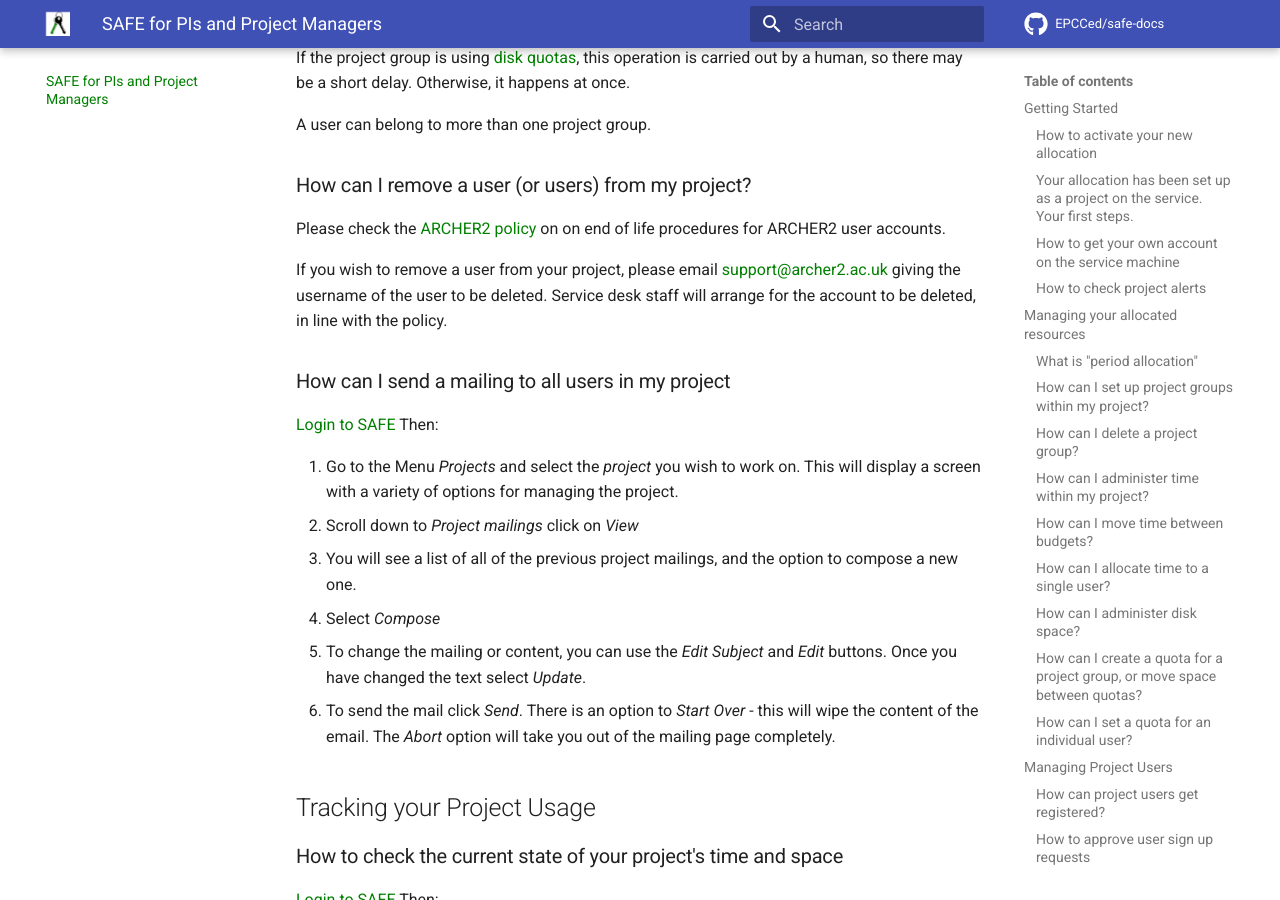
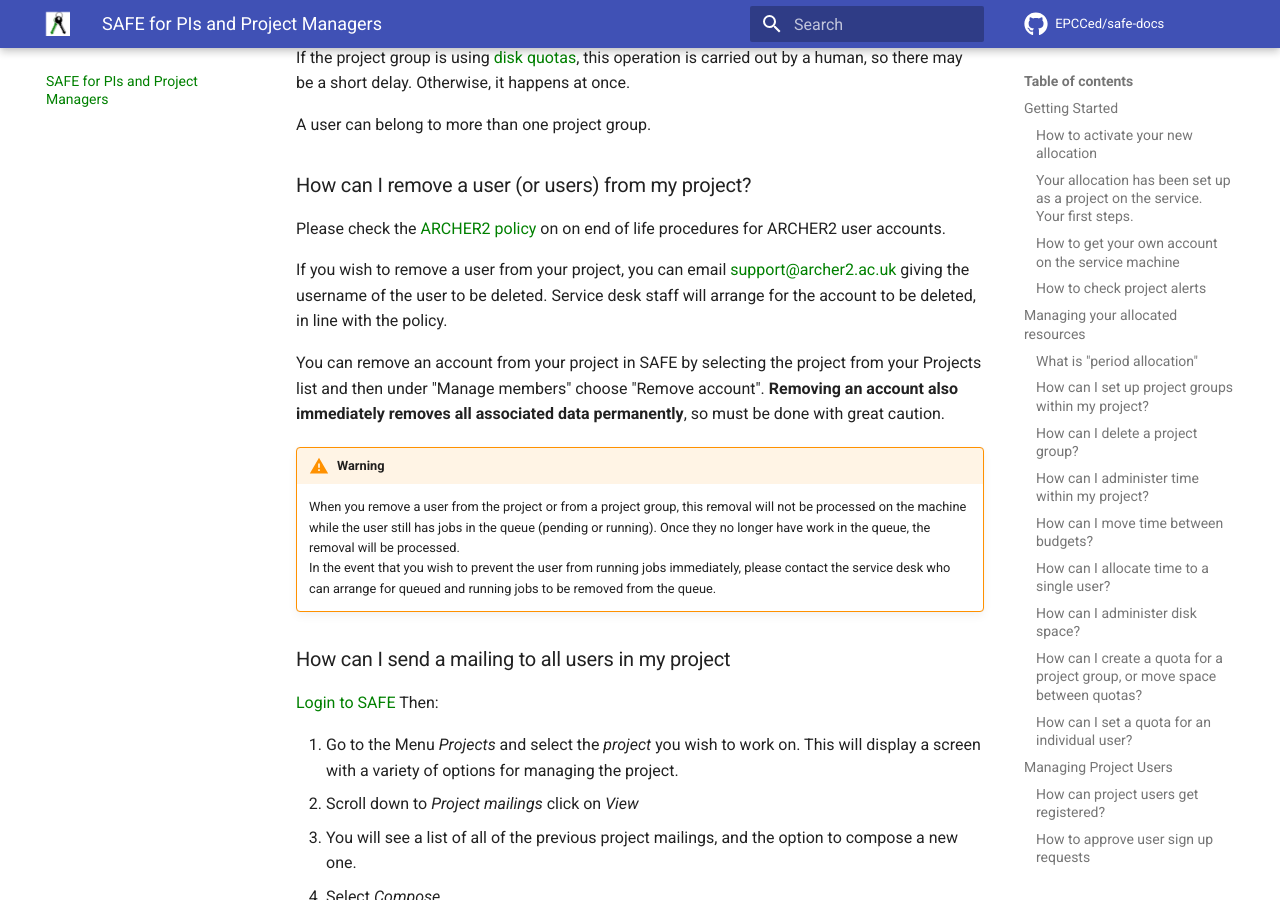
Before and after one commit to EPCCed/safe-docs, an MkDocs documentation site: the page built from docs/safe-for-managers.md, in a window 1280 px wide and 900 px high, scrolled down 12317 px. Built offline with MkDocs 1.6.1 and Material for MkDocs 9.7.7, drawn with Linux system fonts in a browser that asks for light colours; comment, search, counter and statistics services are not loaded.

Commit message:
Add info about removing an account including not actioned with jobs in queue

```diff
--- a/docs/safe-for-managers.md
+++ b/docs/safe-for-managers.md
@@ -497,15 +497,19 @@ Otherwise, it happens at once.
 A user can belong to more than one project group.
 
 
+
 ### <a id="remuser"></a> How can I remove a user (or users) from my project?
 
 
 Please check the [ARCHER2 policy](https://www.archer2.ac.uk/about/policies/project_account_closing) on on end  of life procedures for ARCHER2 user accounts.
 
-If you wish to remove a user from your project, please email [support@archer2.ac.uk](mailto:support@archer2.ac.uk) giving the username of the user to be deleted.
+If you wish to remove a user from your project, you can email [support@archer2.ac.uk](mailto:support@archer2.ac.uk) giving the username of the user to be deleted.
 Service desk staff will arrange for the account to be deleted, in line with the policy.
 
+You can remove an account from your project in SAFE by selecting the project from your Projects list and then under "Manage members" choose "Remove account".  <b>Removing an account also immediately removes all associated data permanently</b>, so must be done with great caution.
 
+!!! Warning
+    When you remove a user from the project or from a project group, this removal will not be processed on the machine while the user still has jobs in the queue (pending or running).  Once they no longer have work in the queue, the removal will be processed.<br>     In the event that you wish to prevent the user from running jobs immediately, please contact the service desk who can arrange for queued and running jobs to be removed from the queue.
 
 ### <a id="projmailing"></a> How can I send a mailing to all users in my project
 
```
